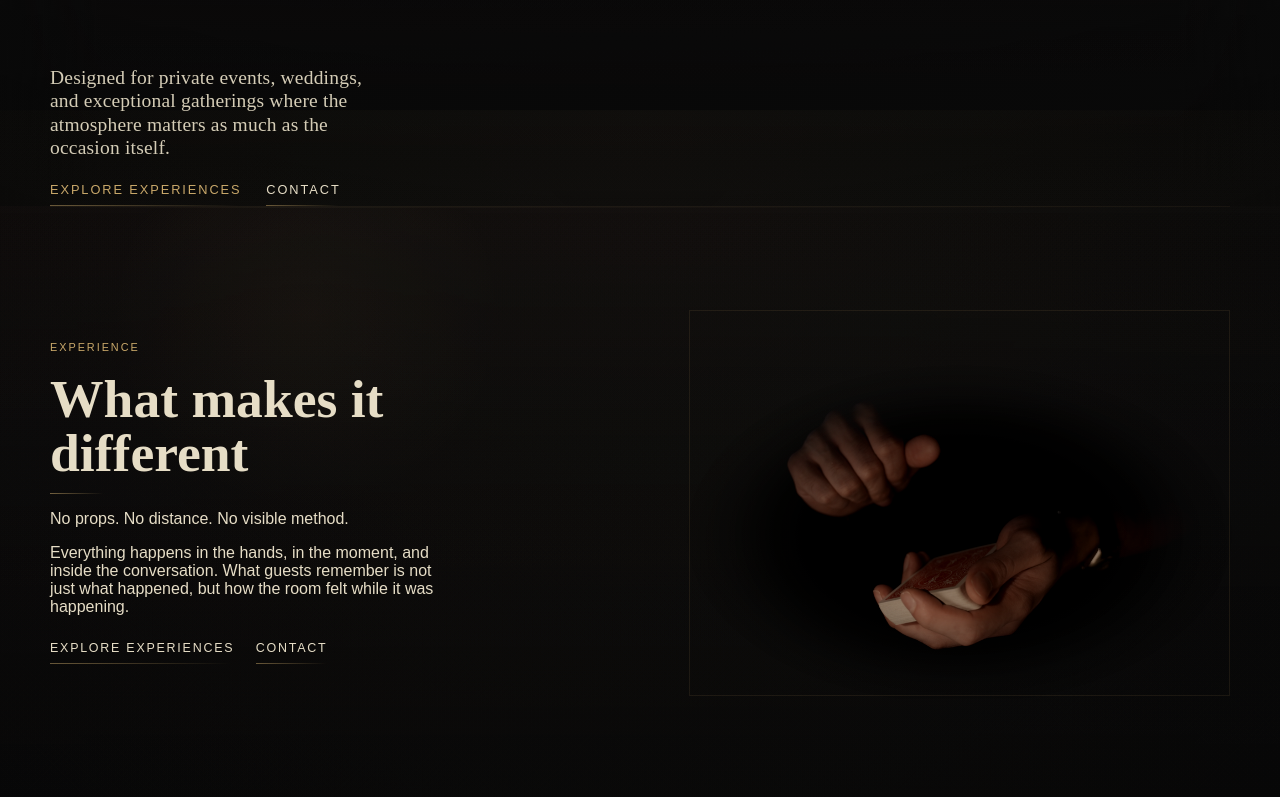
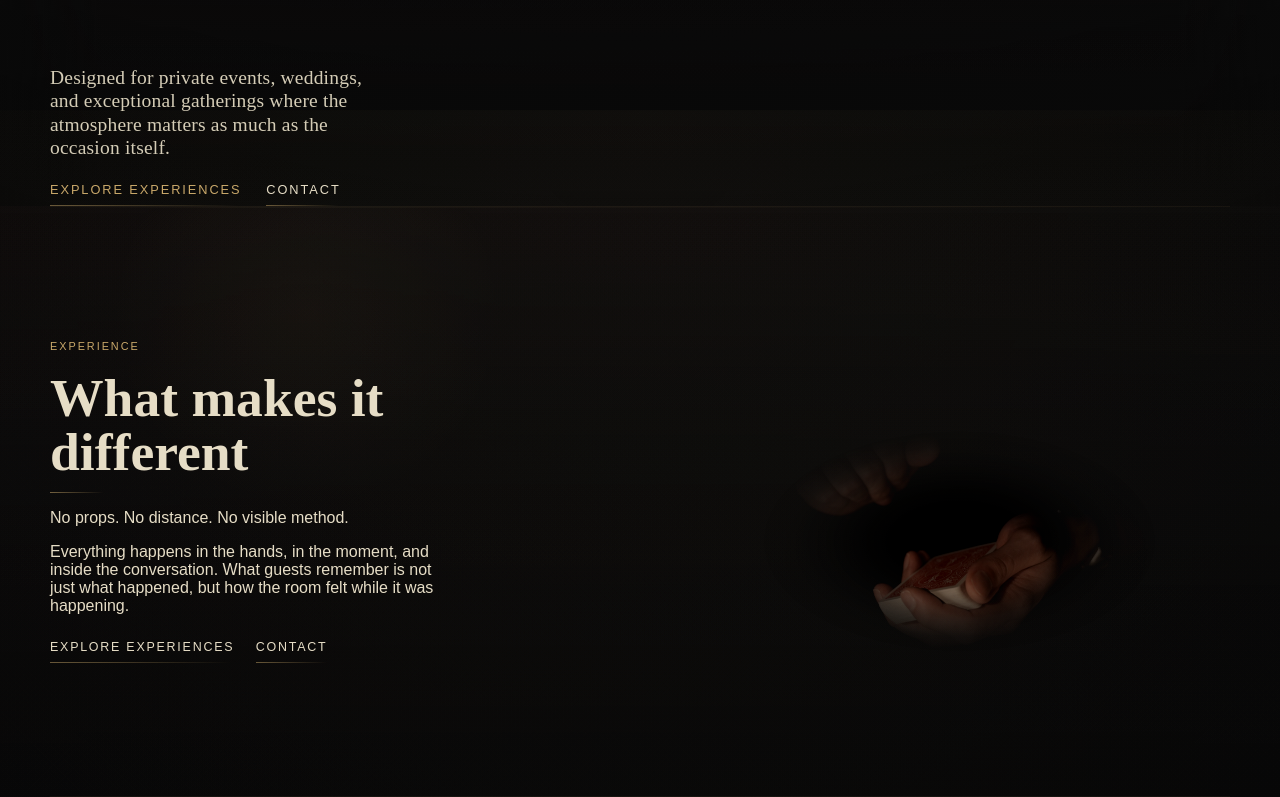
Before and after one commit to chaseellsworthiv-artifice/Artifice-Website, a Next.js app: page / in a window 1280 px wide. Shown: the part 2000-2797 px from the top of the page. Built offline with nearby package versions, Linux system fonts and the light colour scheme; a web font is replaced by a local one.

Commit message:
Feather experience image treatment

```diff
--- a/components/hero-experience.module.css
+++ b/components/hero-experience.module.css
@@ -974,16 +974,19 @@
   min-height: 24rem;
   overflow: visible;
   border-radius: 0;
-  background: transparent;
-  box-shadow: none;
+  border: 0 !important;
+  background: none !important;
+  box-shadow: none !important;
 }
 
 .experienceFrame::after {
-  display: none;
+  content: none !important;
+  display: none !important;
 }
 
 .experienceFrame::before {
-  display: none;
+  content: none !important;
+  display: none !important;
 }
 
 .experiencePhoto {
@@ -993,9 +996,9 @@
   filter: saturate(0.76) brightness(0.74) contrast(1.08) sepia(0.02);
   border-radius: 0;
   -webkit-mask-image:
-    radial-gradient(ellipse 62% 54% at 50% 58%, #000 0%, #000 38%, rgba(0, 0, 0, 0.78) 54%, rgba(0, 0, 0, 0.26) 68%, transparent 80%);
+    radial-gradient(ellipse 48% 38% at 50% 60%, #000 0%, #000 18%, rgba(0, 0, 0, 0.78) 34%, rgba(0, 0, 0, 0.34) 50%, rgba(0, 0, 0, 0.08) 64%, transparent 74%);
   mask-image:
-    radial-gradient(ellipse 62% 54% at 50% 58%, #000 0%, #000 38%, rgba(0, 0, 0, 0.78) 54%, rgba(0, 0, 0, 0.26) 68%, transparent 80%);
+    radial-gradient(ellipse 48% 38% at 50% 60%, #000 0%, #000 18%, rgba(0, 0, 0, 0.78) 34%, rgba(0, 0, 0, 0.34) 50%, rgba(0, 0, 0, 0.08) 64%, transparent 74%);
 }
 
 .bookingSection {
@@ -1685,10 +1688,19 @@
 
   .experienceFrame {
     margin-top: -0.35rem;
+    border: 0 !important;
+    background: none !important;
+    box-shadow: none !important;
   }
 
   .experienceFrame::before {
-    opacity: 0.22;
+    content: none !important;
+    display: none !important;
+  }
+
+  .experienceFrame::after {
+    content: none !important;
+    display: none !important;
   }
 
   .invitationStage {
```
